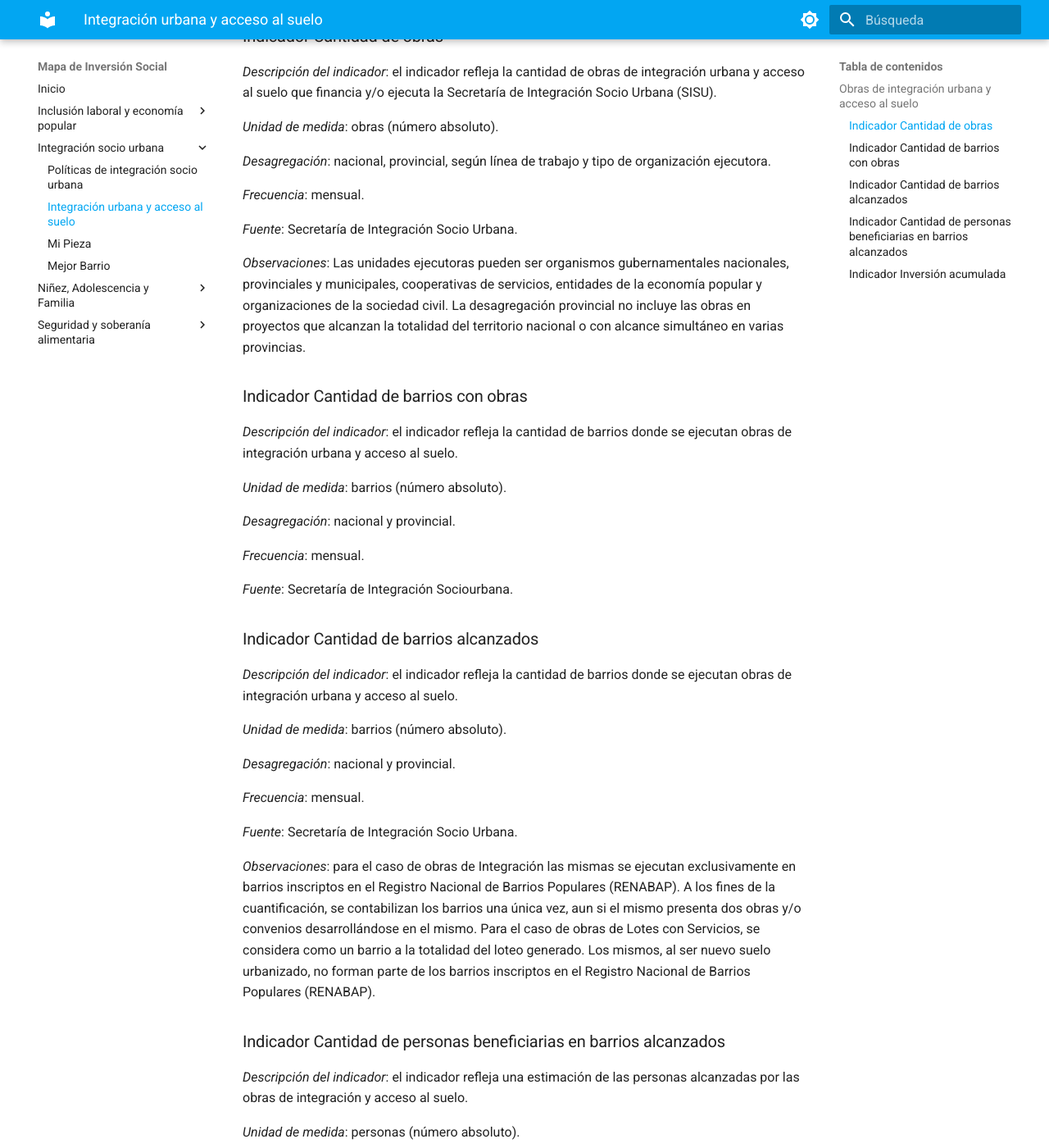
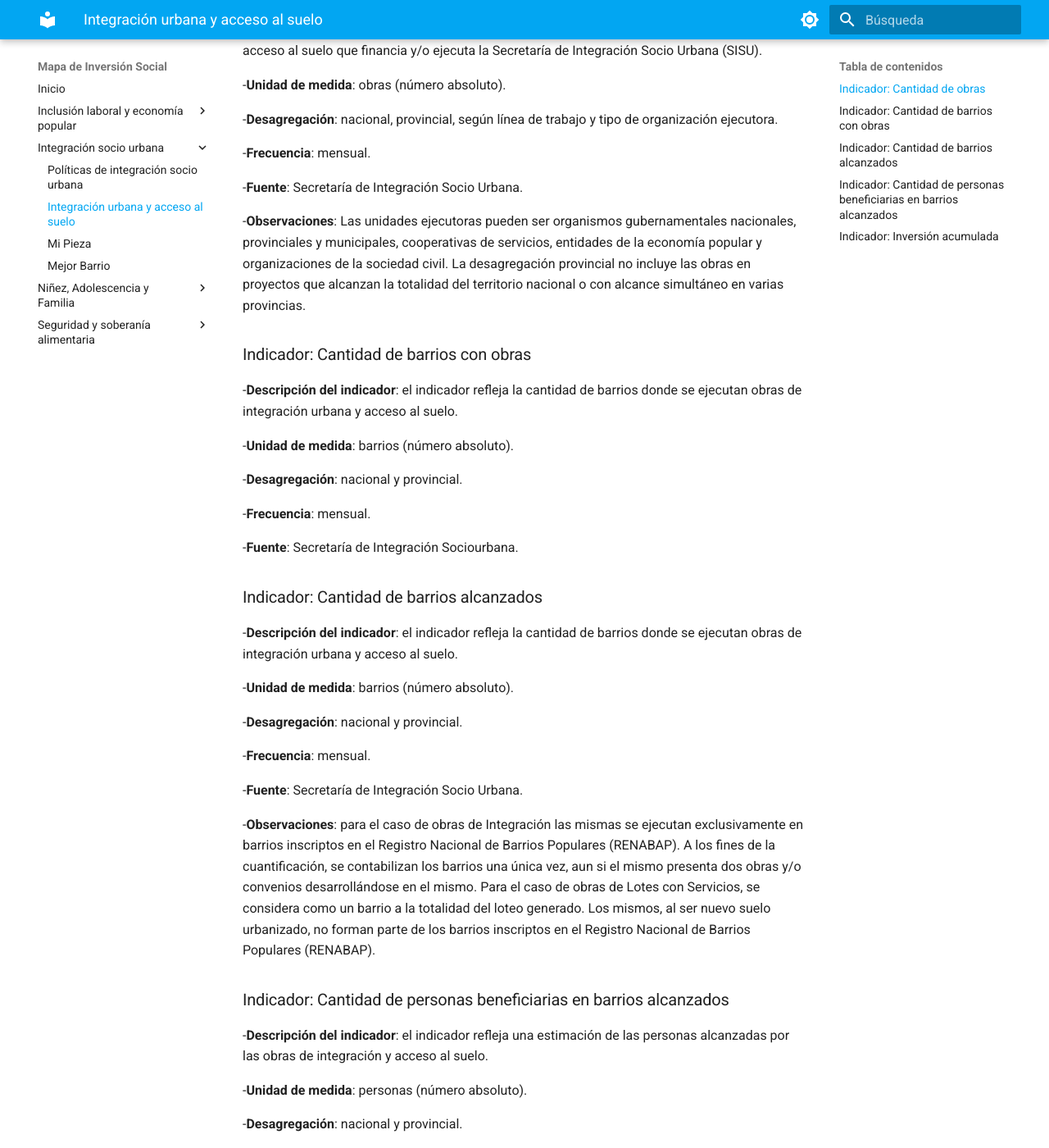
Before and after one commit to datos-desarrollosocial-nacion/metadata-mapa-de-inversion-social, an MkDocs documentation site: the page built from docs/integración-urbana-y-acceso-al-suelo.md, in a window 1280 px wide and 1400 px high, scrolled down 768 px. Shown: the whole window at 82% size. Built offline with MkDocs 1.6.1 and Material for MkDocs 9.7.7, drawn with Linux system fonts in a browser that asks for light colours; some of the changed text lies outside the part shown.

Commit message:
Update integración-urbana-y-acceso-al-suelo.md

```diff
--- a/docs/integración-urbana-y-acceso-al-suelo.md
+++ b/docs/integración-urbana-y-acceso-al-suelo.md
@@ -1,4 +1,4 @@
-## Obras de integración urbana y acceso al suelo
+# Obras de integración urbana y acceso al suelo
 
 
 La Secretaria de Integración Socio Urbana (SISU) lleva adelante obras de integración sociourbana y acceso al suelo a través de tres líneas:
@@ -12,75 +12,75 @@ La Secretaria de Integración Socio Urbana (SISU) lleva adelante obras de integr
 **Vivienda**: incluye la ejecución de mejoramientos habitacionales y la construcción de viviendas de emergencia.
 
 
-### Indicador Cantidad de obras
+### Indicador: Cantidad de obras
 
-*Descripción del indicador*: el indicador refleja la cantidad de obras de integración urbana y acceso al suelo que financia y/o ejecuta la Secretaría de Integración Socio Urbana (SISU).
+-**Descripción del indicador**: el indicador refleja la cantidad de obras de integración urbana y acceso al suelo que financia y/o ejecuta la Secretaría de Integración Socio Urbana (SISU).
 
-*Unidad de medida*: obras (número absoluto).
+-**Unidad de medida**: obras (número absoluto).
 
-*Desagregación*: nacional, provincial, según línea de trabajo y tipo de organización ejecutora.
+-**Desagregación**: nacional, provincial, según línea de trabajo y tipo de organización ejecutora.
 
-*Frecuencia*: mensual.
+-**Frecuencia**: mensual.
 
-*Fuente*: Secretaría de Integración Socio Urbana.
+-**Fuente**: Secretaría de Integración Socio Urbana.
 
-*Observaciones*: Las unidades ejecutoras pueden ser organismos gubernamentales nacionales, provinciales y municipales, cooperativas de servicios, entidades de la economía popular y organizaciones de la sociedad civil.
+-**Observaciones**: Las unidades ejecutoras pueden ser organismos gubernamentales nacionales, provinciales y municipales, cooperativas de servicios, entidades de la economía popular y organizaciones de la sociedad civil.
 La desagregación provincial no incluye las obras en proyectos que alcanzan la totalidad del territorio nacional o con alcance simultáneo en varias provincias.
 
 
-### Indicador Cantidad de barrios con obras
+### Indicador: Cantidad de barrios con obras
 
-*Descripción del indicador*: el indicador refleja la cantidad de barrios donde se ejecutan obras de integración urbana y acceso al suelo.
+-**Descripción del indicador**: el indicador refleja la cantidad de barrios donde se ejecutan obras de integración urbana y acceso al suelo.
 
-*Unidad de medida*: barrios (número absoluto).
+-**Unidad de medida**: barrios (número absoluto).
 
-*Desagregación*: nacional y provincial.
+-**Desagregación**: nacional y provincial.
 
-*Frecuencia*: mensual.
+-**Frecuencia**: mensual.
 
-*Fuente*: Secretaría de Integración Sociourbana.
+-**Fuente**: Secretaría de Integración Sociourbana.
 
 
-### Indicador Cantidad de barrios alcanzados
+### Indicador: Cantidad de barrios alcanzados
 
-*Descripción del indicador*: el indicador refleja la cantidad de barrios donde se ejecutan obras de integración urbana y acceso al suelo.
+-**Descripción del indicador**: el indicador refleja la cantidad de barrios donde se ejecutan obras de integración urbana y acceso al suelo.
 
-*Unidad de medida*: barrios (número absoluto).
+-**Unidad de medida**: barrios (número absoluto).
 
-*Desagregación*: nacional y provincial.
+-**Desagregación**: nacional y provincial.
 
-*Frecuencia*: mensual.
+-**Frecuencia**: mensual.
 
-*Fuente*: Secretaría de Integración Socio Urbana.
+-**Fuente**: Secretaría de Integración Socio Urbana.
 
-*Observaciones*: para el caso de obras de Integración las mismas se ejecutan exclusivamente en barrios inscriptos en el Registro Nacional de Barrios Populares (RENABAP). A los fines de la cuantificación, se contabilizan los barrios una única vez, aun si el mismo presenta dos obras y/o convenios desarrollándose en el mismo. Para el caso de obras de Lotes con Servicios, se considera como un barrio a la totalidad del loteo generado. Los mismos, al ser nuevo suelo urbanizado, no forman parte de los barrios inscriptos en el Registro Nacional de Barrios Populares (RENABAP).
+-**Observaciones**: para el caso de obras de Integración las mismas se ejecutan exclusivamente en barrios inscriptos en el Registro Nacional de Barrios Populares (RENABAP). A los fines de la cuantificación, se contabilizan los barrios una única vez, aun si el mismo presenta dos obras y/o convenios desarrollándose en el mismo. Para el caso de obras de Lotes con Servicios, se considera como un barrio a la totalidad del loteo generado. Los mismos, al ser nuevo suelo urbanizado, no forman parte de los barrios inscriptos en el Registro Nacional de Barrios Populares (RENABAP).
 
 
-### Indicador Cantidad de personas beneficiarias en barrios alcanzados
+### Indicador: Cantidad de personas beneficiarias en barrios alcanzados
 
-*Descripción del indicador*: el indicador refleja una estimación de las personas alcanzadas por las obras de integración y acceso al suelo.
+-**Descripción del indicador**: el indicador refleja una estimación de las personas alcanzadas por las obras de integración y acceso al suelo.
 
-*Unidad de medida*: personas (número absoluto).
+-**Unidad de medida**: personas (número absoluto).
 
-*Desagregación*: nacional y provincial.
+-**Desagregación**: nacional y provincial.
 
-*Frecuencia*: mensual.
+-**Frecuencia**: mensual.
 
-*Fuente*: Secretaría de Integración Socio Urbana.
+-**Fuente**: Secretaría de Integración Socio Urbana.
 
-*Observaciones*: en el caso de las obras de conexiones a la red de agua, electricidad, cloaca y/o gas, se toma la cantidad de conexiones realizadas como familias alcanzadas, y este número se multiplica por 4 para estimar las personas beneficiadas. Para las obras de infraestructura urbana (calles, veredas, equipamiento urbano y comunitario, alumbrado público, espacios verdes y recreativos) se toma el 50% de la población del barrio como beneficiaria. Para los proyectos integrales, que contemplan la completa integración del barrio, se considera a todas las personas del barrio como beneficiarias.
+-**Observaciones**: en el caso de las obras de conexiones a la red de agua, electricidad, cloaca y/o gas, se toma la cantidad de conexiones realizadas como familias alcanzadas, y este número se multiplica por 4 para estimar las personas beneficiadas. Para las obras de infraestructura urbana (calles, veredas, equipamiento urbano y comunitario, alumbrado público, espacios verdes y recreativos) se toma el 50% de la población del barrio como beneficiaria. Para los proyectos integrales, que contemplan la completa integración del barrio, se considera a todas las personas del barrio como beneficiarias.
 
 
-### Indicador Inversión acumulada
+### Indicador: Inversión acumulada
 
-*Descripción del indicador*: el indicador refleja el monto actualizado que incorpora, al monto inicial comprometido, todas aquellas adendas o redeterminaciones de precios realizadas.
+-**Descripción del indicador**: el indicador refleja el monto actualizado que incorpora, al monto inicial comprometido, todas aquellas adendas o redeterminaciones de precios realizadas.
 
-*Unidad de medida*: personas (número absoluto).
+-**Unidad de medida**: personas (número absoluto).
 
-*Desagregación*: nacional, provincial, según línea de trabajo y tipo de unidad ejecutora.
+-**Desagregación**: nacional, provincial, según línea de trabajo y tipo de unidad ejecutora.
 
-*Frecuencia*: mensual.
+-**Frecuencia**: mensual.
 
-*Fuente*: Secretaría de Integración Socio Urbana.
+-**Fuente**: Secretaría de Integración Socio Urbana.
 
-*Observaciones*: la desagregación provincial no incluye la inversión en proyectos que alcanzan la totalidad del territorio nacional o con alcance simultáneo en varias provincias.
+-**Observaciones**: la desagregación provincial no incluye la inversión en proyectos que alcanzan la totalidad del territorio nacional o con alcance simultáneo en varias provincias.
```
